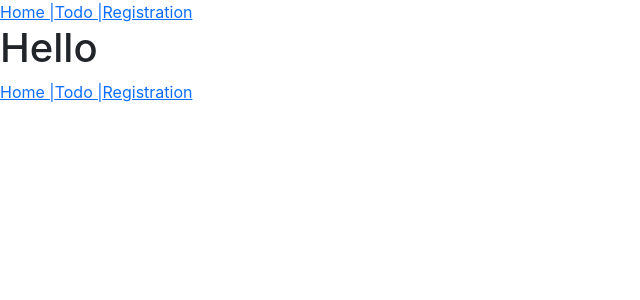
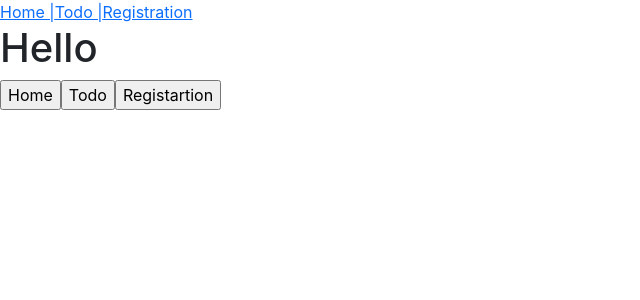
Before and after one commit to mayuri-patade/fourth-react-app, a React (Create React App) app: page / in a window 1280 px wide. Shown: the top 300 px of the page, without its empty margins (0-640 px from the left). Built offline with nearby package versions, Linux system fonts and the light colour scheme; the HTML template or start-up script is replaced by a standard one.

Commit message:
MyNavigationLinksUsingButton

```diff
--- a/src/App.js
+++ b/src/App.js
@@ -1,4 +1,4 @@
-import { BrowserRouter, Route, Routes } from "react-router-dom";
+import { BrowserRouter, Route, Routes, useNavigate } from "react-router-dom";
 import MyTodo from "./pages/MyTodo";
 import MyRegistration from "./pages/MyRegistration";
 import MyNavigationLinks from "./pages/MyNavigationLinks";
@@ -18,10 +18,36 @@
           <Route path="*" element={<h1>Page Not Found</h1>} />
         </Routes>
 
-        <MyNavigationLinks />
+        <MyNavigationLinksUsingButton />
       </BrowserRouter>
     </>
   );
 }
 
+function MyNavigationLinksUsingButton() {
+  const navigate = useNavigate();
+
+  let goToHomeAction = () => {
+    navigate("/home");
+  };
+  let goToTodoAction = () => {
+    navigate("/todo");
+  };
+  let goToRegistrationAction = () => {
+    navigate("/registration");
+  };
+
+  return (
+    <div>
+      <input type="button" value="Home" onClick={goToHomeAction} />
+      <input type="button" value="Todo" onClick={goToTodoAction} />
+      <input
+        type="button"
+        value="Registartion"
+        onClick={goToRegistrationAction}
+      />
+    </div>
+  );
+}
+
 export default App;
```
